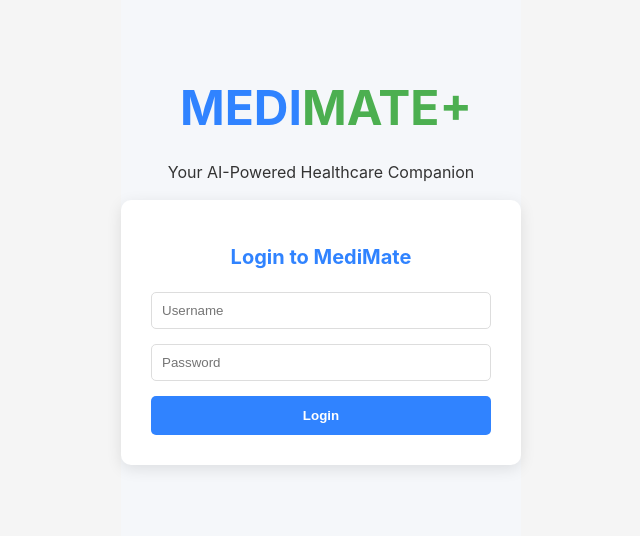
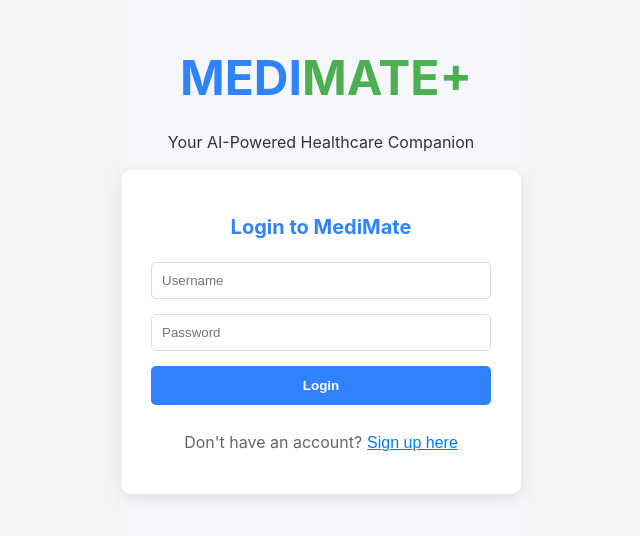
Before and after one commit to XiaomengDong/medimate, a React (Create React App) app in the folder medimate/frontend/: page / in a window 1280 px wide. Shown: the part 132-668 px from the top of the page, without its empty margins (319-959 px from the left). Built offline with nearby package versions, Linux system fonts and the light colour scheme; no server answers.

Commit message:
add: user sign up

```diff
--- a/medimate/frontend/src/components/Login.jsx
+++ b/medimate/frontend/src/components/Login.jsx
@@ -3,12 +3,15 @@ import { authAPI } from '../services/api';
 import { setToken } from '../utils/auth';
 
 function Login({ onLogin }) {
+  const [isSignUp, setIsSignUp] = useState(false);
   const [username, setUsername] = useState('');
+  const [email, setEmail] = useState('');
   const [password, setPassword] = useState('');
+  const [confirmPassword, setConfirmPassword] = useState('');
   const [loading, setLoading] = useState(false);
   const [error, setError] = useState('');
 
-  const handleSubmit = async (e) => {
+  const handleLogin = async (e) => {
     e.preventDefault();
     setError('');
 
@@ -21,13 +24,10 @@ function Login({ onLogin }) {
 
     try {
       const data = await authAPI.login(username.trim(), password);
-
       // Store the token
       setToken(data.token);
-
       // Call the parent component's onLogin function
       onLogin(data.user, data.token);
-
       // Clear form
       setUsername('');
       setPassword('');
@@ -39,6 +39,64 @@ function Login({ onLogin }) {
     }
   };
 
+  const handleSignUp = async (e) => {
+    e.preventDefault();
+    setError('');
+
+    if (!username || !email || !password || !confirmPassword) {
+      setError('Please fill in all fields');
+      return;
+    }
+
+    if (password !== confirmPassword) {
+      setError('Passwords do not match');
+      return;
+    }
+
+    if (password.length < 6) {
+      setError('Password must be at least 6 characters long');
+      return;
+    }
+
+    const emailRegex = /^[^\s@]+@[^\s@]+\.[^\s@]+$/;
+    if (!emailRegex.test(email)) {
+      setError('Please enter a valid email address');
+      return;
+    }
+
+    setLoading(true);
+
+    try {
+      const data = await authAPI.register(username.trim(), email.trim(), password);
+
+      // Store the token
+      setToken(data.token);
+
+      // Call the parent component's onLogin function
+      onLogin(data.user, data.token);
+
+      // Clear form
+      setUsername('');
+      setEmail('');
+      setPassword('');
+      setConfirmPassword('');
+    } catch (error) {
+      console.error('Sign up error:', error);
+      setError(error.message || 'Sign up failed');
+    } finally {
+      setLoading(false);
+    }
+  };
+
+  const toggleMode = () => {
+    setIsSignUp(!isSignUp);
+    setError('');
+    setUsername('');
+    setEmail('');
+    setPassword('');
+    setConfirmPassword('');
+  };
+
   return (
       <div className="login-container">
         <div className="login">
@@ -46,8 +104,8 @@ function Login({ onLogin }) {
         </div>
         <p>Your AI-Powered Healthcare Companion</p>
         <div className="login-card">
-      <h2>Login to MediMate</h2>
-      <form className="login-form" onSubmit={handleSubmit}>
+          <h2>{isSignUp ? 'Sign Up for MediMate' : 'Login to MediMate'}</h2>
+          <form className="login-form" onSubmit={isSignUp ? handleSignUp : handleLogin}>
             {error && (
                 <div className="error-message" style={{
                   color: 'red',
@@ -70,6 +128,17 @@ function Login({ onLogin }) {
                 required
             />
 
+            {isSignUp && (
+                <input
+                    type="email"
+                    placeholder="Email"
+                    value={email}
+                    onChange={(e) => setEmail(e.target.value)}
+                    disabled={loading}
+                    required
+                />
+            )}
+
             <input
                 type="password"
                 placeholder="Password"
@@ -79,10 +148,50 @@ function Login({ onLogin }) {
                 required
             />
 
+            {isSignUp && (
+                <input
+                    type="password"
+                    placeholder="Confirm Password"
+                    value={confirmPassword}
+                    onChange={(e) => setConfirmPassword(e.target.value)}
+                    disabled={loading}
+                    required
+                />
+            )}
+
             <button type="submit" disabled={loading}>
-          {loading ? 'Logging in...' : 'Login'}
+              {loading
+                  ? (isSignUp ? 'Creating Account...' : 'Logging in...')
+                  : (isSignUp ? 'Sign Up' : 'Login')
+              }
             </button>
           </form>
+
+          <div className="toggle-mode" style={{
+            textAlign: 'center',
+            marginTop: '15px',
+            padding: '10px'
+          }}>
+          <span style={{ color: '#666' }}>
+            {isSignUp ? 'Already have an account?' : "Don't have an account?"}
+          </span>
+            <button
+                type="button"
+                onClick={toggleMode}
+                disabled={loading}
+                style={{
+                  background: 'none',
+                  border: 'none',
+                  color: '#007bff',
+                  textDecoration: 'underline',
+                  cursor: 'pointer',
+                  marginLeft: '5px',
+                  fontSize: 'inherit'
+                }}
+            >
+              {isSignUp ? 'Login here' : 'Sign up here'}
+            </button>
+          </div>
         </div>
       </div>
   );
```
Also changed, not shown: 1 other file (tests, documents, lock files or other folders). Lines whose indentation alone changed are shown as unchanged.
